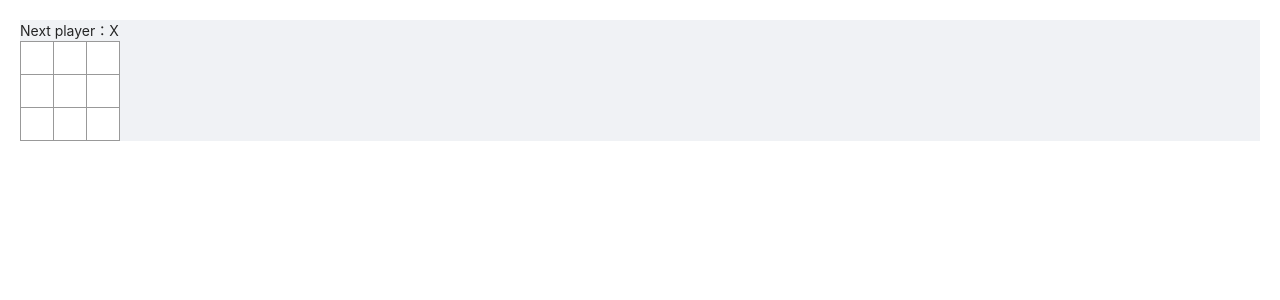
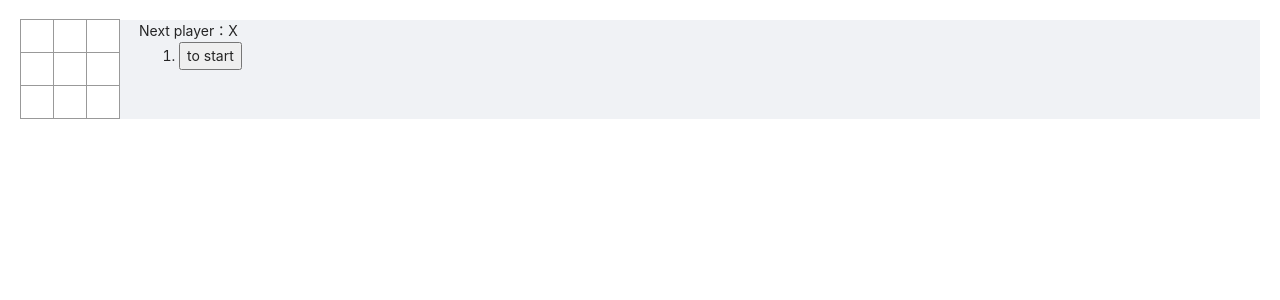
Before and after one commit to aidalee/ts-react-auth, a React (Create React App) app: page /demo in a window 1280 px wide. Shown: the top 300 px of the page. Built offline with nearby package versions, Linux system fonts and the light colour scheme.

Commit message:
应用状态提升等技巧 完成小游戏

```diff
--- a/src/pages/demo/board.tsx
+++ b/src/pages/demo/board.tsx
@@ -1,7 +1,10 @@
 // 渲染9个方块
 import React from "react";
 import Square from "./square";
-type PropType = {};
+type PropType = {
+  squares: [];
+  onClick: (i: number) => void;
+};
 type StateType = {
   squares: string[];
   xIsNext: boolean;
@@ -39,34 +42,34 @@ class Board extends React.Component<PropType, StateType> {
     }
     return null;
   }
-  handleClick(i: number): any {
-    const squares = this.state.squares.slice();
-    if (this.calculateWinner(squares) || squares[i]) {
-      return;
-    }
-    squares[i] = this.state.xIsNext ? "X" : "O";
-    this.setState({ squares: squares, xIsNext: !this.state.xIsNext });
-  }
+  // handleClick(i: number): any {
+  //   const squares = this.state.squares.slice();
+  //   if (this.calculateWinner(squares) || squares[i]) {
+  //     return;
+  //   }
+  //   squares[i] = this.state.xIsNext ? "X" : "O";
+  //   this.setState({ squares: squares, xIsNext: !this.state.xIsNext });
+  // }
   renderSquare(i: any) {
     return (
       <Square
-        value={this.state.squares[i]}
-        onClick={() => this.handleClick(i)}
+        value={this.props.squares[i]}
+        onClick={() => this.props.onClick(i)}
       />
     );
   }
   render() {
-    const winner = this.calculateWinner(this.state.squares);
-    let status;
-    if (winner) {
-      status = "winner：" + winner;
-    } else {
-      status = "Next player：" + (this.state.xIsNext ? "X" : "O");
-    }
+    // const winner = this.calculateWinner(this.state.squares);
+    // let status;
+    // if (winner) {
+    //   status = "winner：" + winner;
+    // } else {
+    //   status = "Next player：" + (this.state.xIsNext ? "X" : "O");
+    // }
 
     return (
       <div>
-        <div className="status">{status}</div>
+        {/* <div className="status">{status}</div> */}
         <div className="board-row">
           {this.renderSquare(0)}
           {this.renderSquare(1)}
--- a/src/pages/demo/game.tsx
+++ b/src/pages/demo/game.tsx
@@ -1,18 +1,101 @@
 // 渲染一个含有默认值的一个棋盘
 import React from "react";
 import Board from "./board";
-export default class Game extends React.Component {
+type StateType = {
+  history: object[];
+  xIsNext: boolean;
+  stepNumber: number;
+};
+export default class Game extends React.Component<{}, StateType> {
+  constructor(props: any) {
+    super(props);
+    this.state = {
+      history: [
+        {
+          squares: Array(9).fill(null),
+        },
+      ],
+      xIsNext: true,
+      stepNumber: 0,
+    };
+  }
+  calculateWinner(squares: string[]) {
+    const lines = [
+      [0, 1, 2],
+      [3, 4, 5],
+      [6, 7, 8],
+      [0, 3, 6],
+      [1, 4, 7],
+      [2, 5, 8],
+      [0, 4, 8],
+      [2, 4, 6],
+    ];
+
+    for (let i = 0; i < lines.length; i++) {
+      // const [a, b, c]: [number, number, number] = [1, 2, 3];
+      const [a, b, c]: any = lines[i];
+      if (
+        squares[a] &&
+        squares[a] === squares[b] &&
+        squares[a] === squares[c]
+      ) {
+        return squares[a];
+      }
+    }
+    return null;
+  }
+  handleClick(i: number): void {
+    const history = this.state.history.slice(0, this.state.stepNumber + 1);
+    const current: any = history[history.length - 1];
+    const squares = current.squares.slice();
+    if (this.calculateWinner(squares) || squares[i]) {
+      return;
+    }
+    squares[i] = this.state.xIsNext ? "X" : "O";
+    this.setState({
+      history: history.concat([{ squares: squares }]),
+      stepNumber: history.length,
+      xIsNext: !this.state.xIsNext,
+    });
+  }
+  jumpTo(step: number) {
+    this.setState({
+      stepNumber: step,
+      xIsNext: step % 2 === 0, //当状态 stepNumber 是偶数时，我们还要把 xIsNext 设为 true：
+    });
+  }
   render() {
+    const history = this.state.history;
+    const current: any = history[this.state.stepNumber];
+    const winner = this.calculateWinner(current.squares);
+    const moves = history.map((step, move) => {
+      const desc = move ? "to move#" + move : "to start";
+      return (
+        <li key={move}>
+          <button onClick={() => this.jumpTo(move)}>{desc}</button>
+        </li>
+      );
+    });
+    let status;
+    if (winner) {
+      status = "winner：" + winner;
+    } else {
+      status = "Next player：" + (this.state.xIsNext ? "X" : "O");
+    }
     return (
       <div className="game">
         <div className="game-board">
-          <Board />
+          <Board
+            squares={current.squares}
+            onClick={(i) => this.handleClick(i)}
+          />
         </div>
         <div className="game-info">
-          <div>{/* {status} */}</div>
-          <ol>{/* {TODO} */}</ol>
+          <div>{status}</div>
+          <ol>{moves}</ol>
         </div>
       </div>
     );
   }
 }
+// 因为希望game组件展示一个历史步骤的列表，这个功能需要访问history的数据，因此我们把history这个state放在顶层game组件中（状态提升）
```
